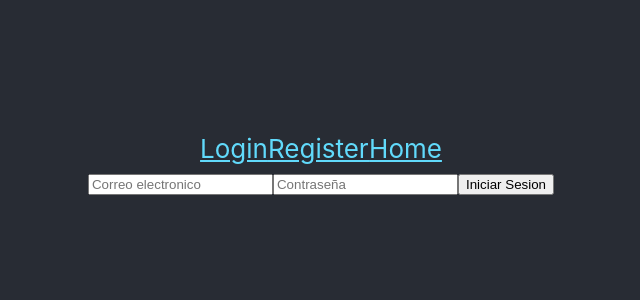
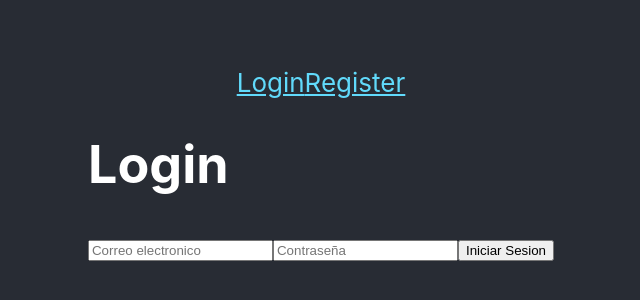
Before and after one commit to RaymanKing/react-login, a React (Create React App) app: page / in a window 1280 px wide. Shown: the part 236-536 px from the top of the page, without its empty margins (319-959 px from the left). Built offline with nearby package versions, Linux system fonts and the light colour scheme.

Commit message:
Login correcto

```diff
--- a/src/App.js
+++ b/src/App.js
@@ -18,9 +18,6 @@ function App() {
           <Link className="App-link" style={{ margin: "0 10 px" }} to="/register">
             Register
           </Link>
-          <Link className="App-link" style={{ margin: "0 10 px" }} to="/home">
-            Home
-          </Link>
         </div>
 
         <Switch>
--- a/src/pages/Formulario.js
+++ b/src/pages/Formulario.js
@@ -18,7 +18,7 @@ const Formulario = () => {
   const enviarDatos = (event) => {
     event.preventDefault();
     const options = {
-        methos: 'POST',
+        method: 'POST',
         headers:{
             'Content-Type':'application/json'
         },
@@ -35,6 +35,7 @@ const Formulario = () => {
                 response.json()
                     .then(data => {
                         alert('Has iniciado sesión correctamente');
+                        window.location.href="http://localhost:3000/home";
                     })
                     .catch(error => {
                         alert('Introduce bien tus credenciales2');
@@ -48,6 +49,7 @@ const Formulario = () => {
 
   return (
     <form onSubmit={enviarDatos}>
+        <h1>Login</h1>
       <input
         type="text"
         placeholder="Correo electronico"
--- a/src/pages/FormularioRegistro.js
+++ b/src/pages/FormularioRegistro.js
@@ -34,6 +34,8 @@ const FormularioRegistro = () => {
         let res = await fetch('https://salty-springs-71123.herokuapp.com/auth/local/register/', options);
         let json = await res.json();
         console.log(json);
+        alert('Te has registrado correctamente!');
+        window.location.href="http://localhost:3000/";
     }catch (error){
         console.log(error);
     }
```
